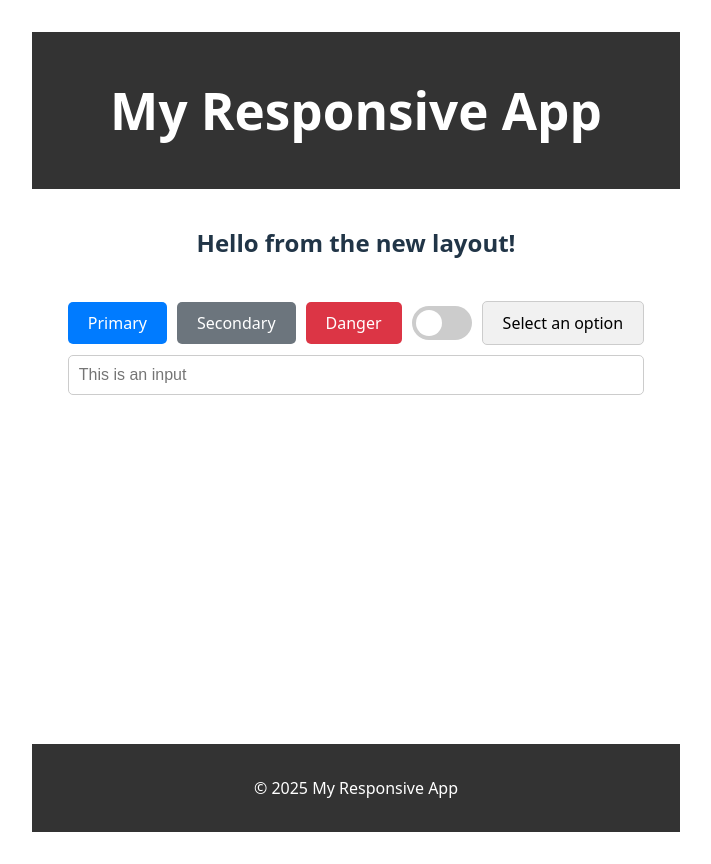
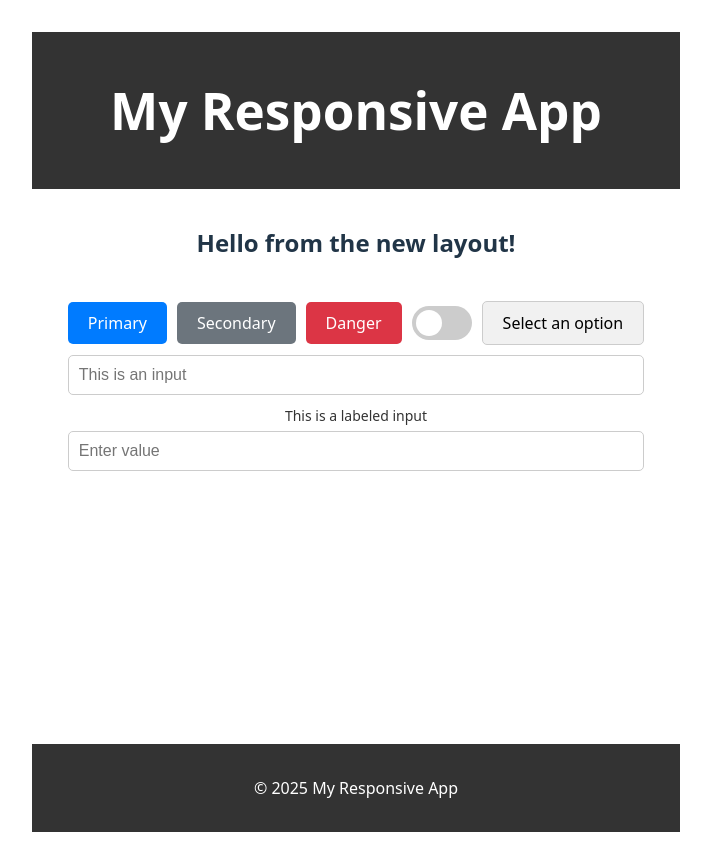
Before and after one commit to yongsuChang/kubernetes_shopping, a React (Vite) app in the folder responsive-react-app/: page / in a window 1280 px wide. Shown: the whole page, without its empty margins (284-995 px from the left). Built offline with nearby package versions, Linux system fonts and the light colour scheme.

Commit message:
feat: Add LabeledInput component

```diff
--- a/responsive-react-app/src/App.tsx
+++ b/responsive-react-app/src/App.tsx
@@ -3,6 +3,7 @@ import Button from './components/common/Button/Button';
 import ToggleSwitch from './components/common/ToggleSwitch/ToggleSwitch';
 import Dropdown from './components/common/Dropdown/Dropdown';
 import Input from './components/common/Input/Input';
+import LabeledInput from './components/common/LabeledInput/LabeledInput';
 import './App.css';
 
 function App() {
@@ -24,6 +25,7 @@ function App() {
           <Dropdown options={dropdownOptions} />
         </div>
         <Input placeholder="This is an input" />
+        <LabeledInput label="This is a labeled input" placeholder="Enter value" />
       </div>
     </Layout>
   );
--- /dev/null
+++ b/responsive-react-app/src/components/common/LabeledInput/LabeledInput.css
@@ -0,0 +1,10 @@
+.labeled-input {
+  display: flex;
+  flex-direction: column;
+  gap: 5px;
+}
+
+.labeled-input label {
+  font-size: 14px;
+  color: #333;
+}
--- /dev/null
+++ b/responsive-react-app/src/components/common/LabeledInput/LabeledInput.tsx
@@ -0,0 +1,18 @@
+import React from 'react';
+import Input from '../Input/Input';
+import './LabeledInput.css';
+
+interface LabeledInputProps extends React.InputHTMLAttributes<HTMLInputElement> {
+  label: string;
+}
+
+const LabeledInput: React.FC<LabeledInputProps> = ({ label, ...props }) => {
+  return (
+    <div className="labeled-input">
+      <label>{label}</label>
+      <Input {...props} />
+    </div>
+  );
+};
+
+export default LabeledInput;
```
Also changed, not shown: 1 other file (tests, documents, lock files or other folders).
